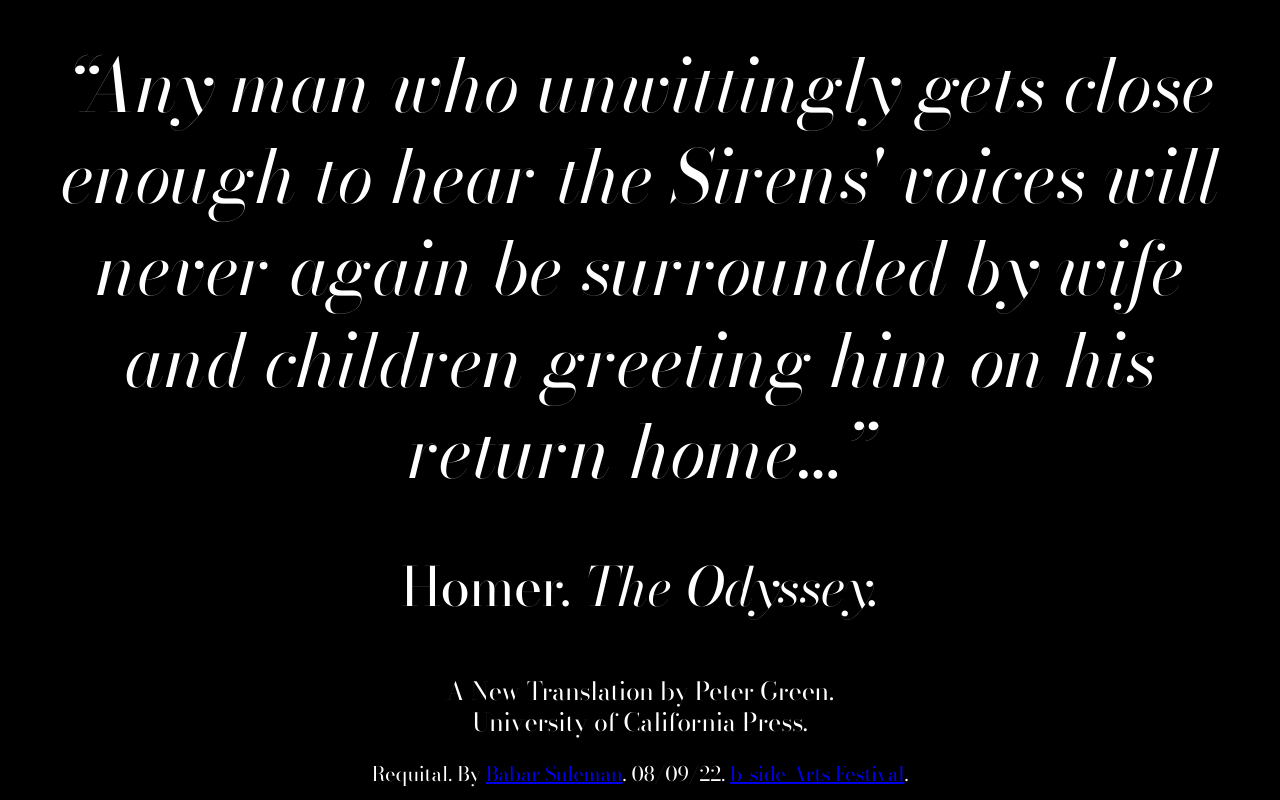
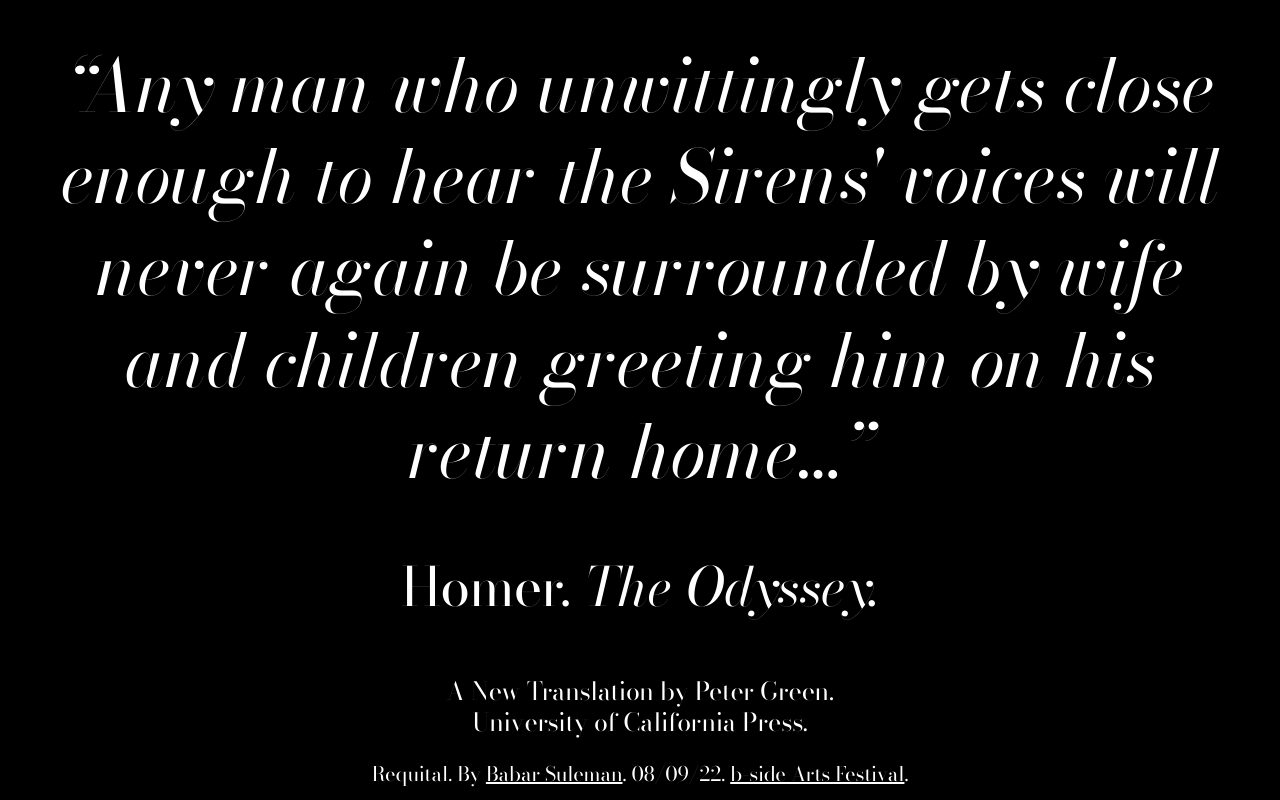
Before and after one commit to garethfoote/b-side-thatother.place-2022, a plain HTML site: page index.html in a window 1280 px wide. Drawn offline with Linux system fonts and the light colour scheme.

Commit message:
Link colour

```diff
--- a/css/holding.css
+++ b/css/holding.css
@@ -88,6 +88,9 @@ footer {
   font-size: 20px;
 }
 
+a,
+a:hover,
+a:active,
 a:visited {
   color: white;
 }
```
